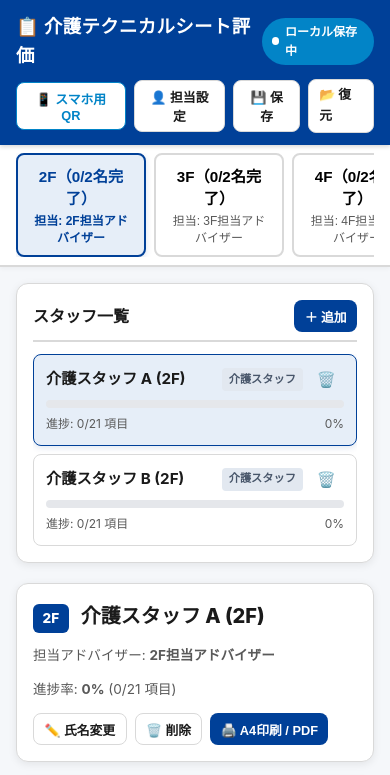
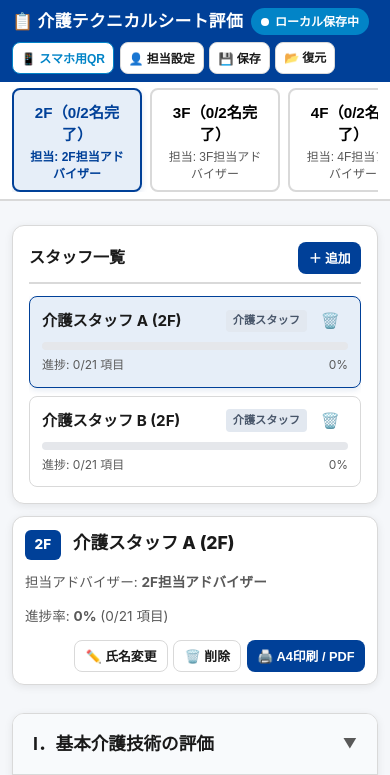
Before and after one commit to kinoukunrensilk-crypto/technical-sheet-app, a website: page public/index.html in a window 390 px wide. Shown: the top 775 px of the page. Drawn offline with Linux system fonts and the light colour scheme; no server answers.

Commit message:
style: disable sticky header and target banner on mobile screens for full-height scrolling

```diff
--- a/public/css/style.css
+++ b/public/css/style.css
@@ -882,8 +882,70 @@ body {
   outline: none;
 }
 
-.form-control:focus {
-  border-color: var(--da-border-focus);
+/* ========================================================
+   モバイル・スマートフォン向け最適化（画面固定解除・領域最大化）
+   ======================================================== */
+@media (max-width: 768px) {
+  /* スマホでの画面上部固定（sticky）を解除し、スクロール時に全画面を評価領域として活用 */
+  .app-header {
+    position: static !important;
+    top: auto !important;
+    box-shadow: none !important;
+    padding: 0.5rem 0.75rem;
+  }
+
+  .floor-nav {
+    position: static !important;
+    top: auto !important;
+    box-shadow: none !important;
+    padding: 0.4rem 0.75rem;
+  }
+
+  .target-banner {
+    position: static !important;
+    top: auto !important;
+    box-shadow: var(--da-shadow) !important;
+    padding: 0.75rem;
+    margin-bottom: 0.75rem;
+  }
+
+  .main-container {
+    padding: 0.5rem 0.75rem 2rem 0.75rem;
+    gap: 0.75rem;
+  }
+
+  .header-inner {
+    gap: 0.4rem;
+  }
+
+  .app-title {
+    font-size: 1.05rem;
+  }
+
+  .header-actions {
+    display: flex;
+    flex-wrap: wrap;
+    gap: 0.35rem;
+  }
+
+  .header-actions .btn {
+    padding: 0.3rem 0.5rem;
+    font-size: 0.75rem;
+  }
+
+  .target-info {
+    font-size: 0.95rem;
+  }
+
+  .target-name {
+    font-size: 1.1rem;
+  }
+
+  .target-actions {
+    width: 100%;
+    justify-content: flex-end;
+    gap: 0.35rem;
+  }
 }
 
 /* ========================================================
```
Also changed, not shown: test/tier1_feature.test.mjs (+3 -5 lines).
